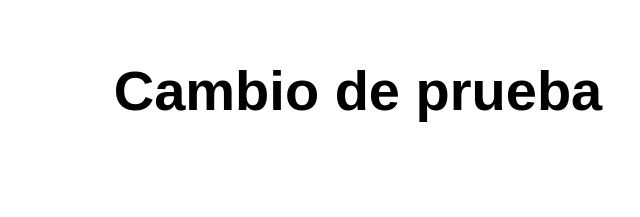
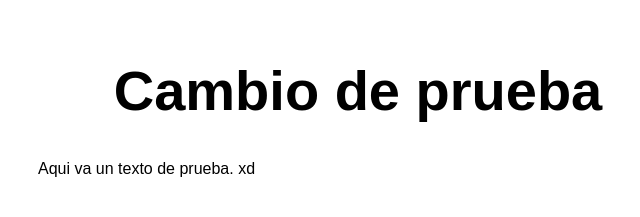
Before and after one commit to OVIED07/STATIC_2, a website: page src/index.html in a window 1280 px wide. Shown: the whole page, without its empty margins (282-922 px from the left). Drawn offline with Linux system fonts and the light colour scheme.

Commit message:
Update index.html
Commit de prueba 2

```diff
--- a/src/index.html
+++ b/src/index.html
@@ -11,6 +11,7 @@
 <body>
   <main>
     <h1>Cambio de prueba</h1>
+    <p>Aqui va un texto de prueba. xd</p>
   </main>
 </body>
 
```
